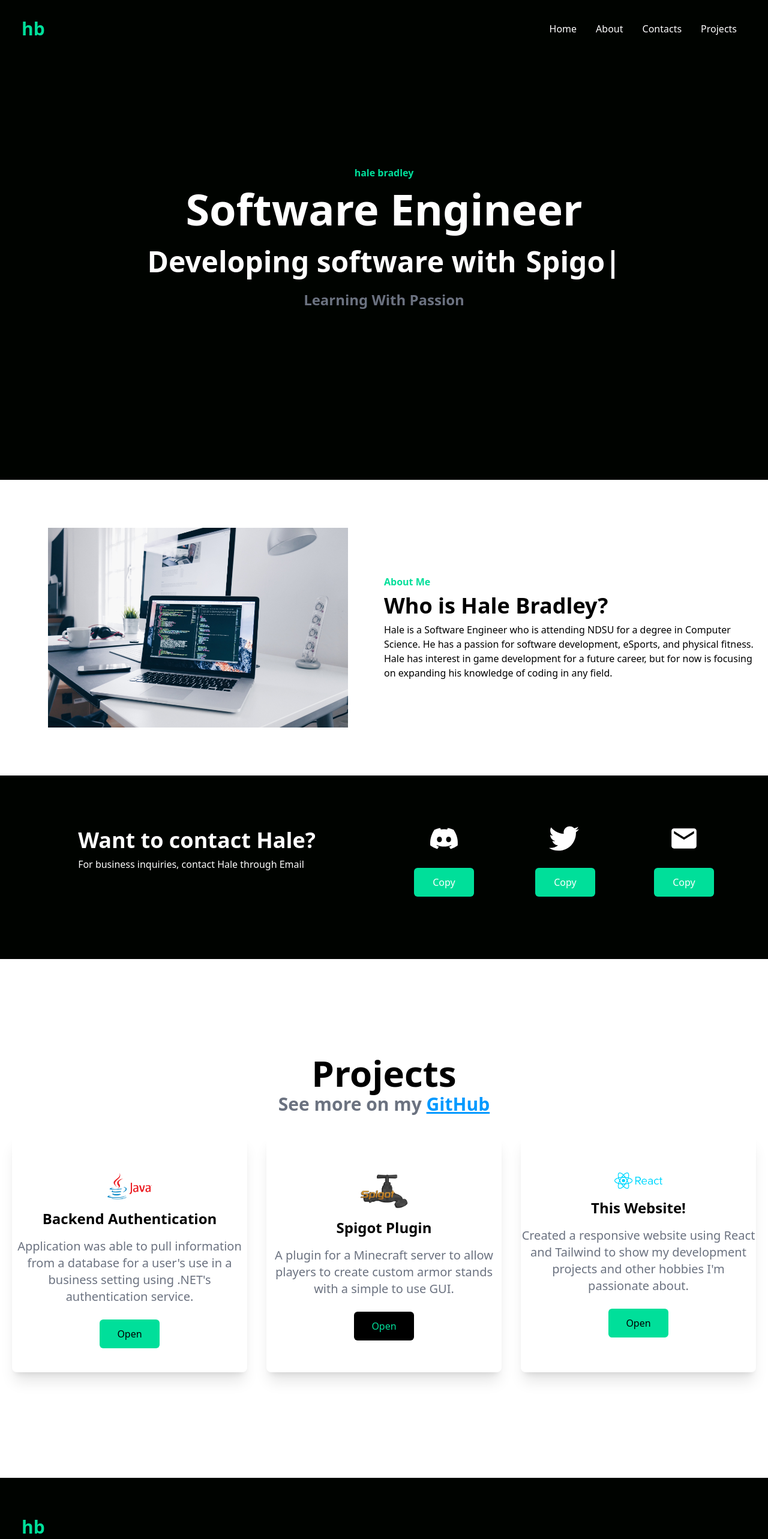
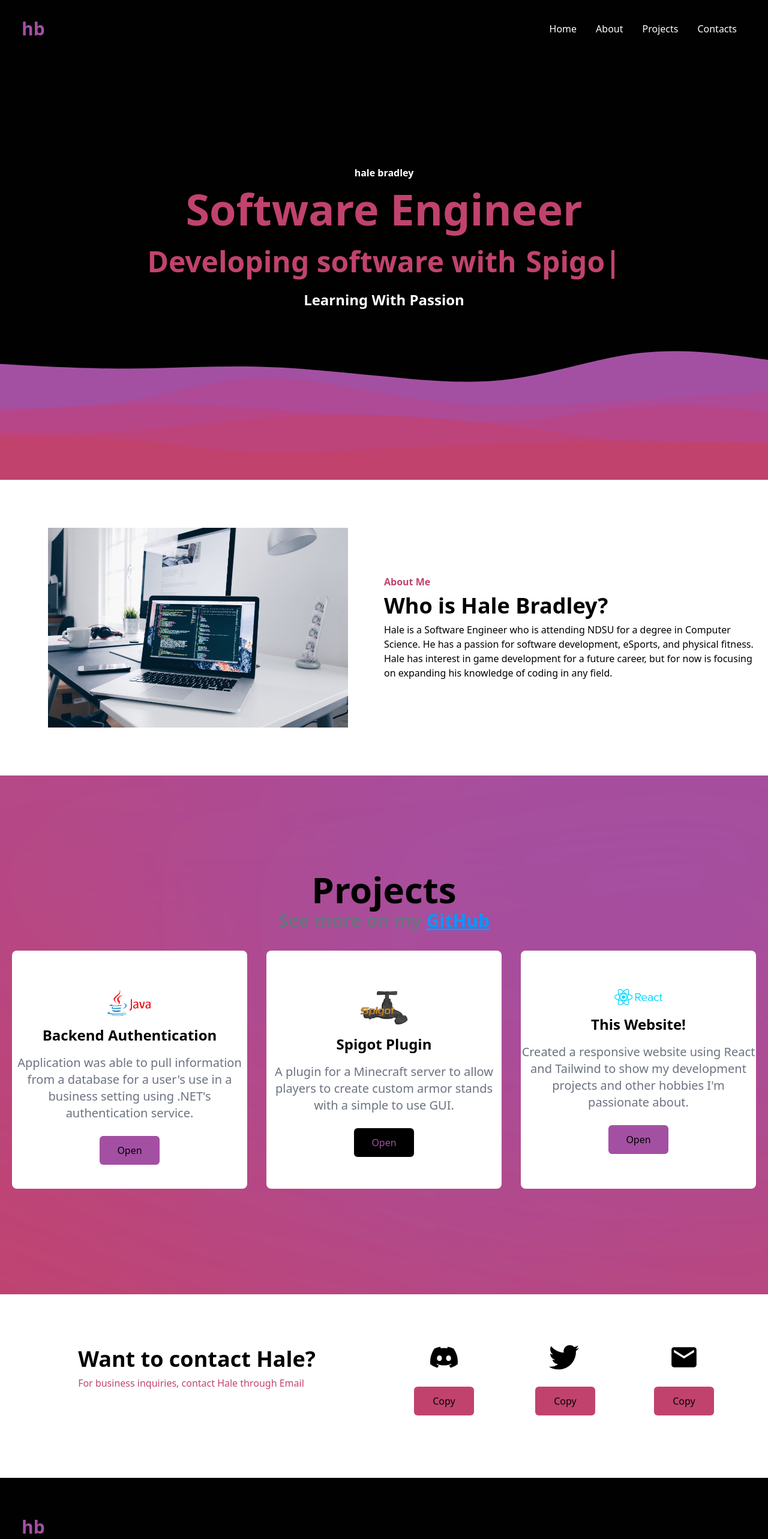
Before and after one commit to HaleBradley/Personal-Portfolio-Website, a React (Create React App) app: page / in a window 1280 px wide. Shown: the top 2566 px of the page at 60% size. Built offline with nearby package versions, Linux system fonts and the light colour scheme.

Commit message:
Potential color scheme add, moved order of components, and fix nav scroll for new order.

```diff
--- a/src/App.js
+++ b/src/App.js
@@ -12,8 +12,8 @@ function App() {
       <Navbar />
       <Hero />
       <AboutMe />
+      <Projects />
       <Contact />
-      <Projects />
       <Footer />
     </div>
   );
--- a/src/components/AboutMe.jsx
+++ b/src/components/AboutMe.jsx
@@ -7,7 +7,7 @@ function AboutMe() {
         <div className='max-w-[1240px] mx-auto grid md:grid-cols-2'>
             <img src={Dev} alt='Dev' className='w-[500px] mx-auto my-4'/>
             <div className='flex flex-col justify-center'>
-                <p className='text-[#00df9a] font-bold'>About Me</p>
+                <p className='text-accent font-bold'>About Me</p>
                 <h1 className='md:text-4xl sm:text-3xl text-2xl font-bold py-2'>Who is Hale Bradley?</h1>
                 <p className=''>Hale is a Software Engineer who is attending NDSU for a degree in Computer Science. He has a passion for software development, eSports, and physical fitness. Hale has interest in game development for a future career, but for now is focusing on expanding his knowledge of coding in any field.</p>
             </div>
--- a/src/components/Contact.jsx
+++ b/src/components/Contact.jsx
@@ -24,26 +24,26 @@ const Contact = () => {
     }*/
 
   return (
-    <div className='w-full py-16 text-white px-4'>
+    <div className='w-full py-16 text-black px-4 bg-white'>
         <div className='max-x-[1240px] mx-auto grid md:grid-cols-2'>
             <div className='mx-auto my-4'>
                 <h1 className='md:text-4xl sm:text-3xl text-2xl font-bold py-2'>Want to contact Hale?</h1>
-                <p>For business inquiries, contact Hale through Email</p>
+                <p className='text-accent'>For business inquiries, contact Hale through Email</p>
             </div>
             <div className='my-4'>
                 <div className='flex flex-col sm:flex-row justify-between'>
                     <div className='grid grid-cols-3'>
                         <div className='justify-center justify-self-center mx-auto px-12'>
                             <FaDiscord size={50} className='mx-auto' />
-                            <button onClick={() => {navigator.clipboard.writeText('haledev')}} className='bg-[#00df9a] w-[100px] rounded-md font-medium my-6 mx-auto py-3'>Copy</button>
+                            <button onClick={() => {navigator.clipboard.writeText('haledev')}} className='bg-accent w-[100px] rounded-md font-medium my-6 mx-auto py-3'>Copy</button>
                         </div>
                         <div className='justify-center justify-self-center mx-auto px-12'>
                             <FaTwitter size={50} className='mx-auto' />
-                            <button onClick={() => {navigator.clipboard.writeText('@HaleTheDev')}} className='bg-[#00df9a] w-[100px] rounded-md font-medium my-6 ms-1 px-6 py-3'>Copy</button>
+                            <button onClick={() => {navigator.clipboard.writeText('@HaleTheDev')}} className='bg-accent w-[100px] rounded-md font-medium my-6 ms-1 px-6 py-3'>Copy</button>
                         </div>
                         <div className='justify-center justify-self-center mx-auto px-12'>
                             <MdEmail size={50} className='mx-auto' />
-                            <button onClick={() => {navigator.clipboard.writeText('hbradley786@gmail.com')}} className='bg-[#00df9a] w-[100px] rounded-md font-medium my-6 px-6 py-3'>Copy</button>
+                            <button onClick={() => {navigator.clipboard.writeText('hbradley786@gmail.com')}} className='bg-accent w-[100px] rounded-md font-medium my-6 px-6 py-3'>Copy</button>
                         </div>
                     </div>
                 </div>
--- a/src/components/Footer.jsx
+++ b/src/components/Footer.jsx
@@ -5,15 +5,14 @@ const Footer = () => {
   return (
       <div className='max-w-[1240px] mx-auto py-16 px-4 grid lg:grid-cols-3 gap-8 text-gray-300'>
           <div>
-            <h1 className='w-full text-3xl font-bold text-[#00df9a]'>hb</h1>
-            <p className='py-4'>Lorem ipsum dolor sit amet consectetur adipisicing elit. Culpa suscipit autem iure nulla omnis eaque nesciunt soluta eligendi magni illum!</p>
+              <h1 className='w-full text-3xl font-bold text-secondary'>hb</h1>
+              <p className='py-4'>Rights are not reserved. If you want to use this website, go ahead.</p>
               <div className='flex justify-between md:w-[75%] my-6'>
                   <a href='https://github.com/HaleBradley' target="_blank" rel="noreferrer"><FaGithubSquare size={30} /></a>
                   <a href='https://twitter.com/HaleTheDev' target="_blank" rel="noreferrer"><FaTwitter size={30} /></a>
                   <a href='https://www.instagram.com/hale_bradley/' target="_blank" rel="noreferrer"><FaInstagram size={30} /></a>
               </div>
           </div>
-
       </div>
   )
 }
--- a/src/components/Hero.jsx
+++ b/src/components/Hero.jsx
@@ -5,14 +5,15 @@ const Hero = () => {
   return (
     <div className='text-white'>
         <div className='max-w-[800px] mt-[-96px] w-full h-screen mx-auto text-center flex flex-col justify-center'>
-            <p className='text-[#00df9a] font-bold px-2'>hale bradley</p>
-            <h1 className='md:text-7xl sm:text-6xl text-4xl font-bold md:py-3'>Software Engineer</h1>
+            <p className='font-bold px-2'>hale bradley</p>
+            <h1 className='text-accent md:text-7xl sm:text-6xl text-4xl font-bold md:py-3'>Software Engineer</h1>
             <div className='flex justify-center items-center'>
-                <p className='md:text-5xl sm:text-4xl text-xl font-bold py-4'>Developing software with</p>
-                <Typed className='md:text-5xl sm:text-4xl text-xl font-bold pl-2 md:pl-4' strings={['Java', 'React', 'Spigot', 'Django', 'C#', 'C++']} typeSpeed={120} backSpeed={140} loop />
+                <p className='text-accent md:text-5xl sm:text-4xl text-xl font-bold py-4'>Developing software with</p>
+                <Typed className='text-accent md:text-5xl sm:text-4xl text-xl font-bold pl-2 md:pl-4' strings={['Java', 'React', 'Spigot', 'Django', 'C#', 'C++']} typeSpeed={120} backSpeed={140} loop />
             </div>
-            <p className='md:text-2xl text-xl font-bold text-gray-500 py-2'>Learning With Passion</p>
+            <p className='md:text-2xl text-xl font-bold py-2'>Learning With Passion</p>
         </div>
+        <div className='waves'></div>
     </div>
   )
 }
--- a/src/components/Navbar.jsx
+++ b/src/components/Navbar.jsx
@@ -34,31 +34,31 @@ const Navbar = () => {
         }
     }
 
-    const goToContacts = () => {
+    const goToProjects = () => {
         if(nav){
             setNav(!nav)
             window.scrollTo({
-                top: 1450,
+                top: 1600,
                 behavior: "smooth",
             });
         } else {
             window.scrollTo({
-                top: 1100,
+                top: 1400,
                 behavior: "smooth",
             });
         }
     }
 
-    const goToProjects = () => {
+    const goToContacts = () => {
         if(nav){
             setNav(!nav)
             window.scrollTo({
-                top: 2000,
+                top: 3000,
                 behavior: "smooth",
             });
         } else {
             window.scrollTo({
-                top: 1630,
+                top: 2000,
                 behavior: "smooth",
             });
         }
@@ -66,12 +66,12 @@ const Navbar = () => {
 
   return (
     <div className='flex justify-between items-center h-24 max-w-[1240px] mx-auto px-4 text-white'>
-        <h1 className='w-full text-3xl font-bold text-[#00df9a]'>hb</h1>
+        <h1 className='w-full text-3xl font-bold text-secondary'>hb</h1>
         <ul className='hidden md:flex'>
             <li className='p-4'><button onClick={goToHome}>Home</button></li>
             <li className='p-4'><button onClick={goToAboutMe}>About</button></li>
+            <li className='p-4'><button onClick={goToProjects}>Projects</button></li>
             <li className='p-4'><button onClick={goToContacts}>Contacts</button></li>
-            <li className='p-4'><button onClick={goToProjects}>Projects</button></li>
         </ul>
         <div onClick={handleNav} className='block md:hidden'>
             {nav ? <AiOutlineClose size={20} /> : <AiOutlineMenu size={20} />}
@@ -81,8 +81,8 @@ const Navbar = () => {
             <ul className='p-4'>
                 <li className='p-4 border-b border-gray-600'><button onClick={goToHome}>HOME</button></li>
                 <li className='p-4 border-b border-gray-600'><button onClick={goToAboutMe}>ABOUT</button></li>
+                <li className='p-4 border-b border-gray-600'><button onClick={goToProjects}>PROJECTS</button></li>
                 <li className='p-4 border-b border-gray-600'><button onClick={goToContacts}>CONTACTS</button></li>
-                <li className='p-4 border-b border-gray-600'><button onClick={goToProjects}>PROJECTS</button></li>
             </ul>
         </div>
     </div>
--- a/src/components/Projects.jsx
+++ b/src/components/Projects.jsx
@@ -5,30 +5,30 @@ import SpigotLogo from '../assets/spigotlogo.png'
 
 const Projects = () => {
   return (
-    <div className='w-full py-[10rem] px-4 bg-white'>
-        <h2 className='text-center md:text-6xl sm:text-5xl text-4xl font-bold mb-1 text-[black]'>Projects</h2>
+    <div className='w-full py-[10rem] px-4 gradient'>
+        <h2 className='text-center md:text-6xl sm:text-5xl text-4xl font-bold mb-1 text-black'>Projects</h2>
         <p className=' text-center md:text-3xl sm:text-2xl text-xl font-bold text-gray-500 mb-4'>See more on my <a href='https://github.com/HaleBradley' target='_blank' rel="noreferrer" className='text-[#0099ff] underline'>GitHub</a></p>
         <div className='max-w-[1240px] mx-auto grid md:grid-cols-3 gap-8'>
 
-            <div className='w-full shadow-xl flex flex-col py-4 my-4 rounded-lg hover:scale-105 duration-300'>
+            <div className='w-full flex flex-col py-4 my-4 rounded-lg hover:scale-105 duration-300 bg-white'>
                 <img src={JavaLogo} alt='Java' className='w-20 mx-auto mt-[3rem] bg-white' />
                 <h2 className='text-2xl font-bold text-center py-4'>Backend Authentication</h2>
                 <p className='text-center text-xl text-gray-500'>Application was able to pull information from a database for a user's use in a business setting using .NET's authentication service.</p>
-                <button className='bg-[#00df9a] w-[100px] rounded-md font-medium my-6 mx-auto px-6 py-3'><a href='https://github.com/HaleBradley/Backend-Authentication' target='_blank' rel="noreferrer">Open</a></button>
+                <button className='bg-secondary w-[100px] rounded-md font-medium my-6 mx-auto px-6 py-3'><a href='https://github.com/HaleBradley/Backend-Authentication' target='_blank' rel="noreferrer">Open</a></button>
             </div>
 
-            <div className='w-full shadow-xl flex flex-col py-4 my-4 rounded-lg hover:scale-105 duration-300'>
+            <div className='w-full flex flex-col py-4 my-4 rounded-lg hover:scale-105 duration-300 bg-white'>
                 <img src={SpigotLogo} alt='Java' className='w-20 mx-auto mt-[3rem] bg-white' />
                 <h2 className='text-2xl font-bold text-center py-4'>Spigot Plugin</h2>
                 <p className='text-center text-xl text-gray-500'>A plugin for a Minecraft server to allow players to create custom armor stands with a simple to use GUI.</p>
-                <button className='bg-black text-[#00df9a] w-[100px] rounded-md font-medium my-6 mx-auto px-6 py-3'><a href='https://github.com/HaleBradley/ArmorStandGUI' target='_blank' rel="noreferrer">Open</a></button>
+                <button className='bg-black text-secondary w-[100px] rounded-md font-medium my-6 mx-auto px-6 py-3'><a href='https://github.com/HaleBradley/ArmorStandGUI' target='_blank' rel="noreferrer">Open</a></button>
             </div>
 
-            <div className='w-full shadow-xl flex flex-col py-4 my-4 rounded-lg hover:scale-105 duration-300'>
+            <div className='w-full flex flex-col py-4 my-4 rounded-lg hover:scale-105 duration-300 bg-white'>
                 <img src={ReactLogo} alt='Java' className='w-20 mx-auto mt-[3rem] bg-white' />
                 <h2 className='text-2xl font-bold text-center py-4'>This Website!</h2>
                 <p className='text-center text-xl text-gray-500'>Created a responsive website using React and Tailwind to show my development projects and other hobbies I'm passionate about.</p>
-                <button className='bg-[#00df9a] w-[100px] rounded-md font-medium my-6 mx-auto px-6 py-3'><a href='https://github.com/HaleBradley/Personal-Portfolio-Website' target='_blank' rel="noreferrer">Open</a></button>
+                <button className='bg-secondary w-[100px] rounded-md font-medium my-6 mx-auto px-6 py-3'><a href='https://github.com/HaleBradley/Personal-Portfolio-Website' target='_blank' rel="noreferrer">Open</a></button>
             </div>
         </div>
     </div>
--- a/src/index.css
+++ b/src/index.css
@@ -3,5 +3,28 @@
 @tailwind utilities;
 
 body {
-  background-color: #000300;
+  background-color: theme('colors.main');
+  overflow-x: hidden;
 }
+
+.waves {
+  background-image: url(./assets/layered-waves-haikei.svg);
+  aspect-ratio: 960/540;
+  width: 100%;
+  background-repeat: no-repeat;
+  background-position: center;
+  background-size: cover;
+  bottom: 0;
+  position: absolute;
+  z-index: -1;
+}
+
+.gradient {
+  background-image: url(./assets/blurry-gradient-haikei.svg);
+  width: 100%;
+  background-repeat: no-repeat;
+  background-position: center;
+  background-size: cover;
+  bottom: 0;
+  z-index: -1;
+}
```
Also changed, not shown: tailwind.config.js (+6 -1 lines), src/assets/blurry-gradient-haikei.svg (added), src/assets/layered-waves-haikei.svg (added). Lines whose indentation alone changed are shown as unchanged.
